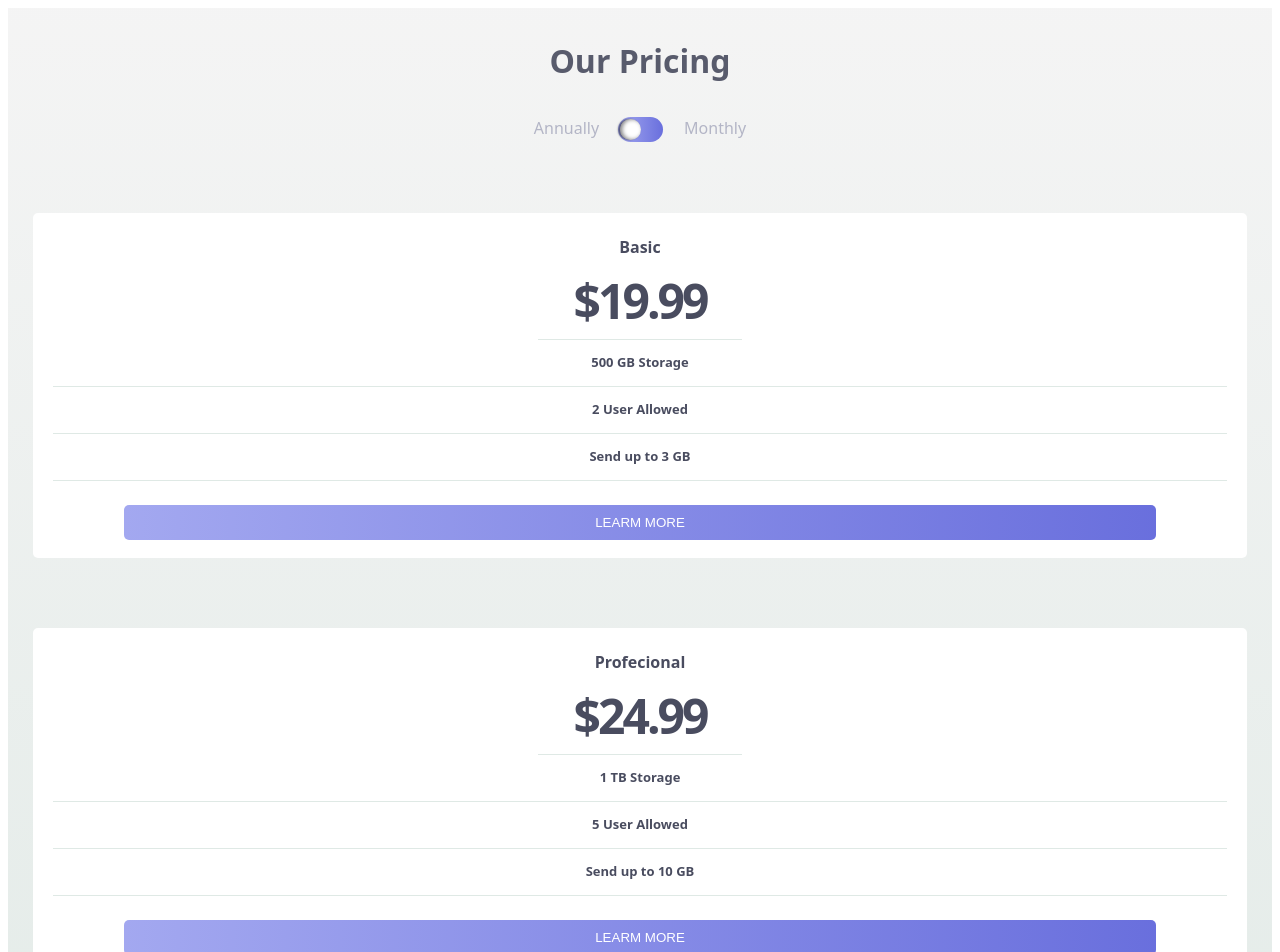
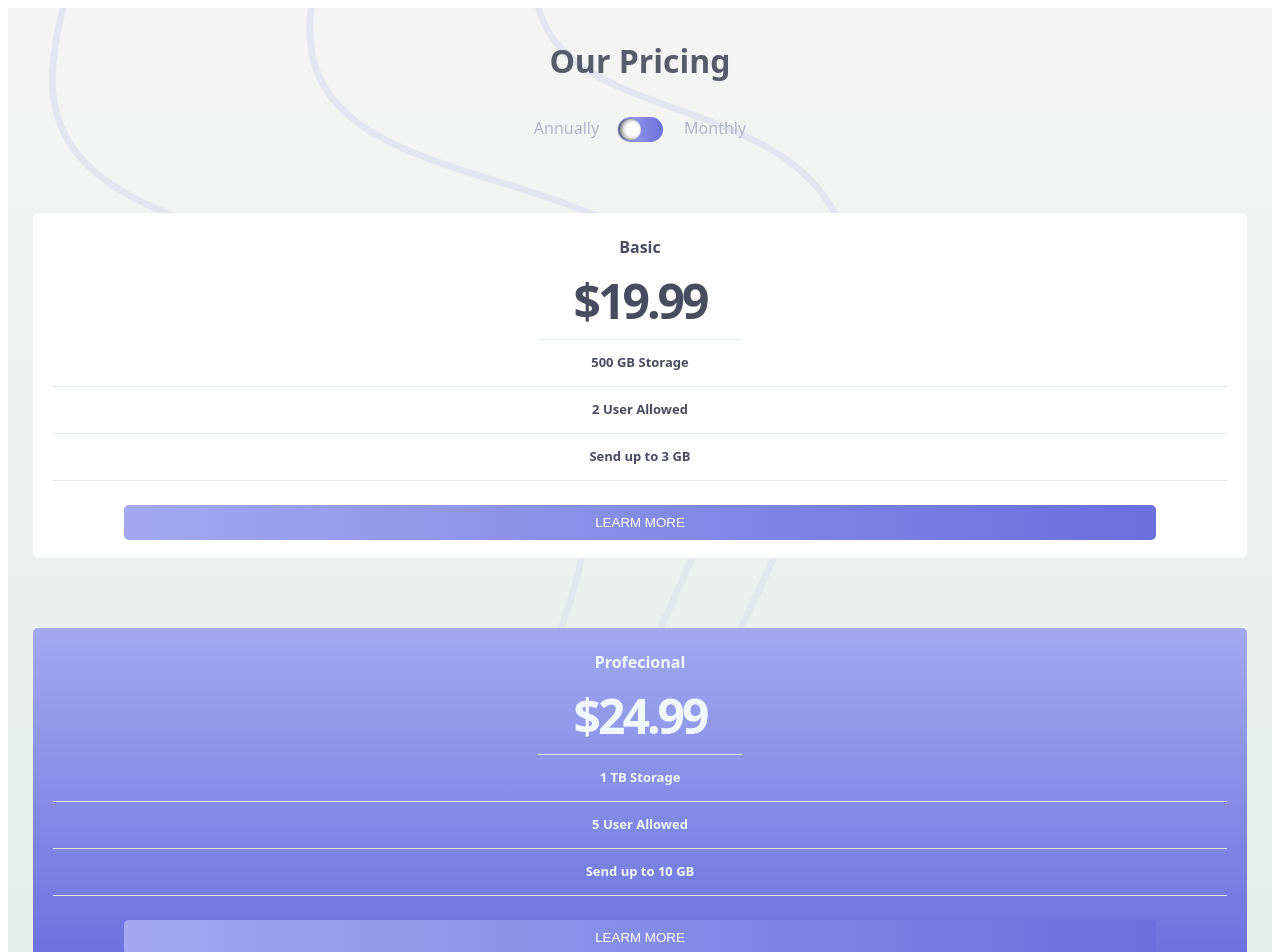
Before and after one commit to wicho37/Pricing-with-toggle_reto-6-, a React (Vite) app: page / in a window 1280 px wide. Shown: the top 952 px of the page. Built offline with nearby package versions, Linux system fonts and the light colour scheme.

Commit message:
se continua con la asignacion del css

```diff
--- a/src/App.module.css
+++ b/src/App.module.css
@@ -1,7 +1,8 @@
 .content{
-    background-image: url("./assets/bg-top.svg");
+    background-image:;
     /* background-color: rgb(223, 233, 229); */
-    background: linear-gradient(180deg, #eeeeeea1, rgb(223, 233, 229));
+    background: linear-gradient(180deg, #eeeeeea1, rgb(223, 233, 229)), url("./assets/bg-top.svg");
     background-repeat:no-repeat;
+    background-size: cover;
     font-family: system-ui, -apple-system, BlinkMacSystemFont, 'Segoe UI', Roboto, Oxygen, Ubuntu, Cantarell, 'Open Sans', 'Helvetica Neue', sans-serif;
 }
--- a/src/components/cartList/CardList.module.css
+++ b/src/components/cartList/CardList.module.css
@@ -2,6 +2,10 @@
     display: inline-block;
     width: 100%;
     text-align: center
+}
+.card:nth-child(2){
+    background: linear-gradient(180deg, hsl(236, 72%, 79%) 0%, hsl(237, 63%, 64%) 100%, rgba(0, 212, 255, 1) 100%);
+    color: aliceblue;
 }
 .card{
     background-color: white;
@@ -12,25 +16,21 @@
     height: 345px;
 }
 
-.row .card .card{
-    background: linear-gradient(180deg, hsl(236, 72%, 79%) 0%, hsl(237, 63%, 64%) 100%, rgba(0, 212, 255, 1) 100%);
-}
 h2{
     font-size: medium;
     margin: 70px 0 0;
     padding: 23px 0 10px 0;
 }
-strong{
+
+strong {
     font-size: 48px;
     font-weight: 750;
     letter-spacing: -3px;
     border-bottom: solid 1px rgb(223, 233, 229);
-    /* margin: 26px 0; */
     padding: 0 36px 6px;
 }
-strong::first-letter{
-    font-size: 24px;
-}
+
+
 .card div{
     margin: 20px;
 }
@@ -39,10 +39,7 @@ p{
     font-size: small;
     font-weight: 700;
     border-bottom: solid 1px rgb(223, 233, 229);
-   /*  margin: 9px;  */
     padding: 0 0px 15px;
-   /*  margin: 15px;
-*/
 }
 .button {
     padding: 10px;
@@ -50,7 +47,9 @@ p{
     border: none;
     color: white ;
     border-radius: 5px;
-  /*   background: hsl(237, 63%, 64%); */
     background: linear-gradient(90deg, hsl(236, 72%, 79%) 0%, hsl(237, 63%, 64%)100%, rgba(0,212,255,1) 100%);
-    margin: 4px 0 ;
+    margin: 4px 0
 }
+.card .button:nth-child(2){
+    color: red ;
+}
```
Also changed, not shown: src/assets/Captura de pantalla 2024-04-24 062031.png (added).
